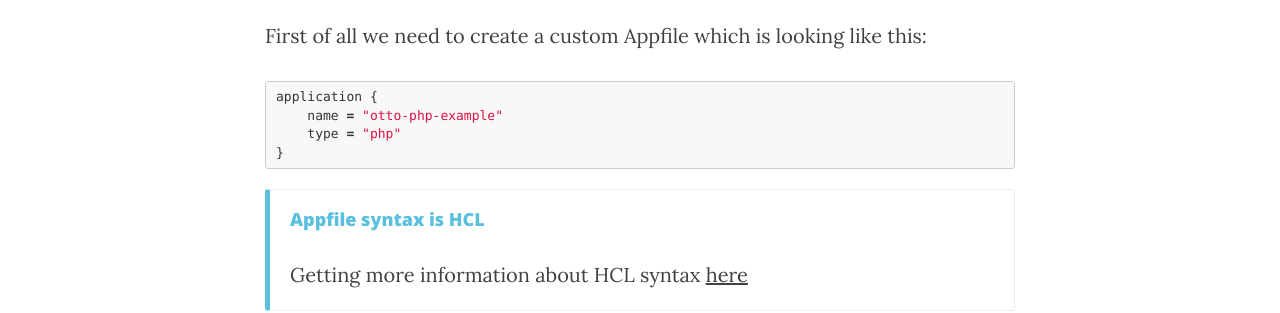
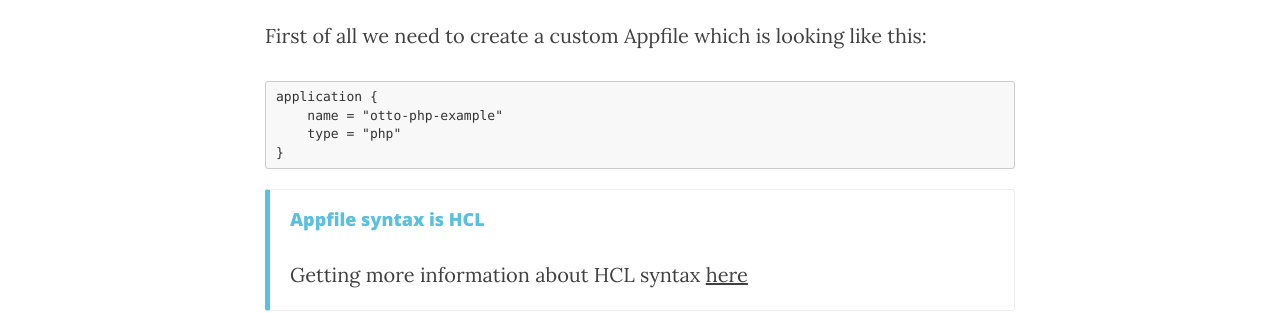
Before and after one commit to mbunge/mbunge.github.io, a Jekyll site: the page built from _posts/2015-10-01-otto-with-php-on-windows-7.markdown, in a window 1280 px wide and 900 px high, scrolled down 1779 px. Shown: the part 171-484 px from the top of the window. Built offline with Jekyll 4.4.1, drawn with Linux system fonts in a browser that asks for light colours; nearby versions of some CDN libraries; comment, search, counter and statistics services are not loaded.

Commit message:
Update 2015-10-01-otto-with-php-on-windows-7.markdown

```diff
--- a/_posts/2015-10-01-otto-with-php-on-windows-7.markdown
+++ b/_posts/2015-10-01-otto-with-php-on-windows-7.markdown
@@ -56,7 +56,7 @@ Otto is using Vagrant for our deelopment environment. We need to <a href="https:
 
 First of all we need to create a custom Appfile which is looking like this:
 
-{% highlight hcl %}
+{% highlight text %}
 application {
     name = "otto-php-example"
     type = "php"
```
